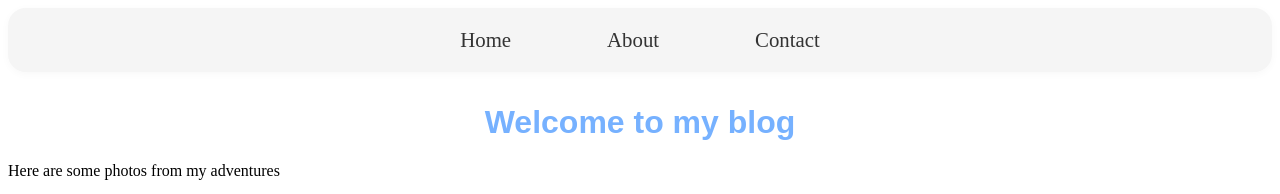
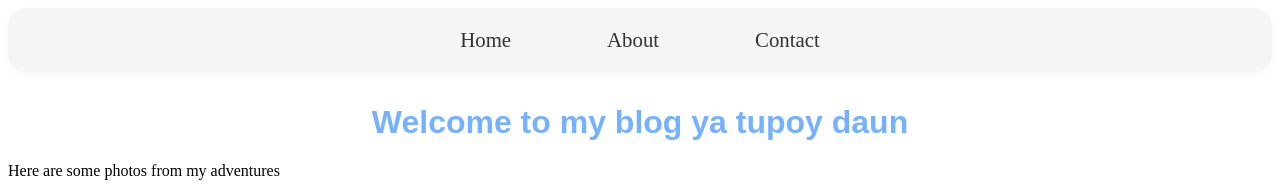
Before and after one commit to viidsn/WebDev_Project_drill_aviators, a plain HTML site: page index.html in a window 1280 px wide. Shown: the top 194 px of the page. Drawn offline with Linux system fonts and the light colour scheme.

Commit message:
Update Rostik

```diff
--- a/index.html
+++ b/index.html
@@ -17,7 +17,7 @@
     </nav>
   </header>
 
-  <h1>Welcome to my blog</h1>
+  <h1>Welcome to my blog ya tupoy daun</h1>
   <p>Here are some photos from my adventures</p>
 
   <div class="gallery">
```
